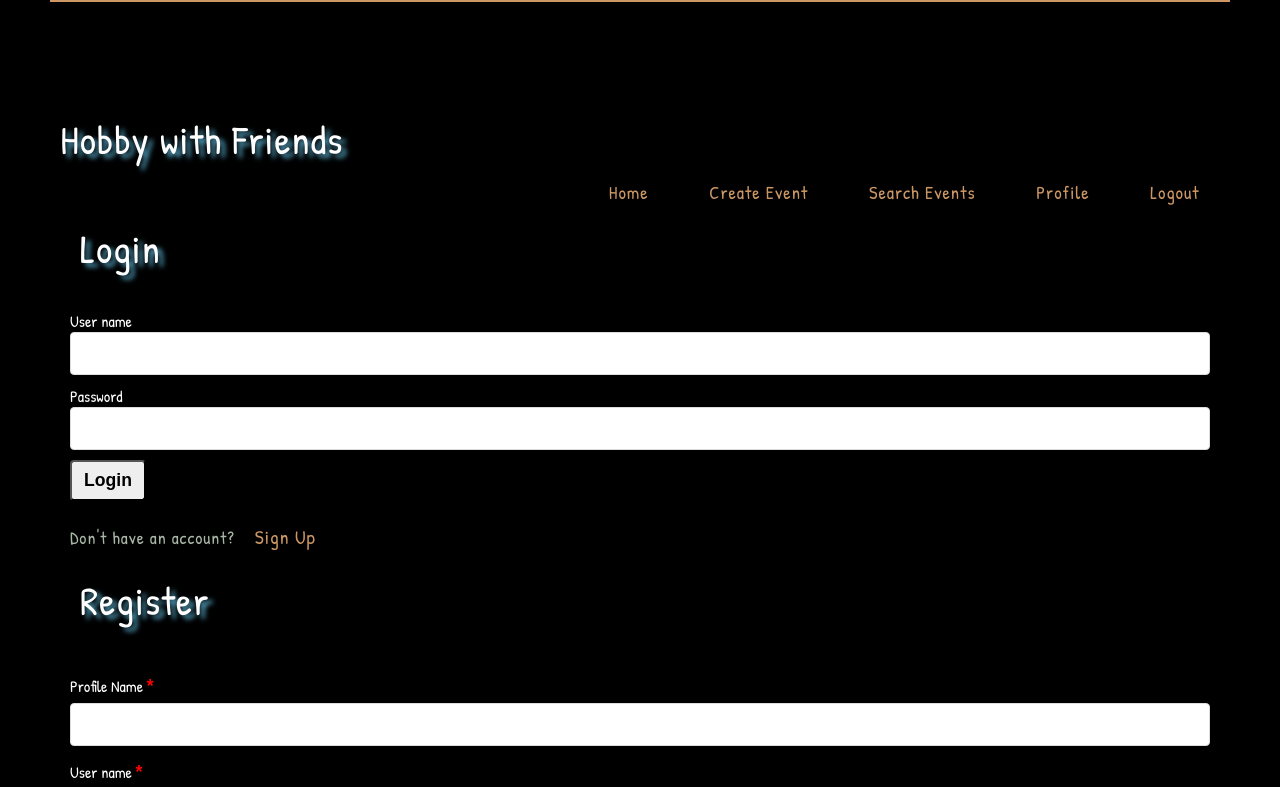
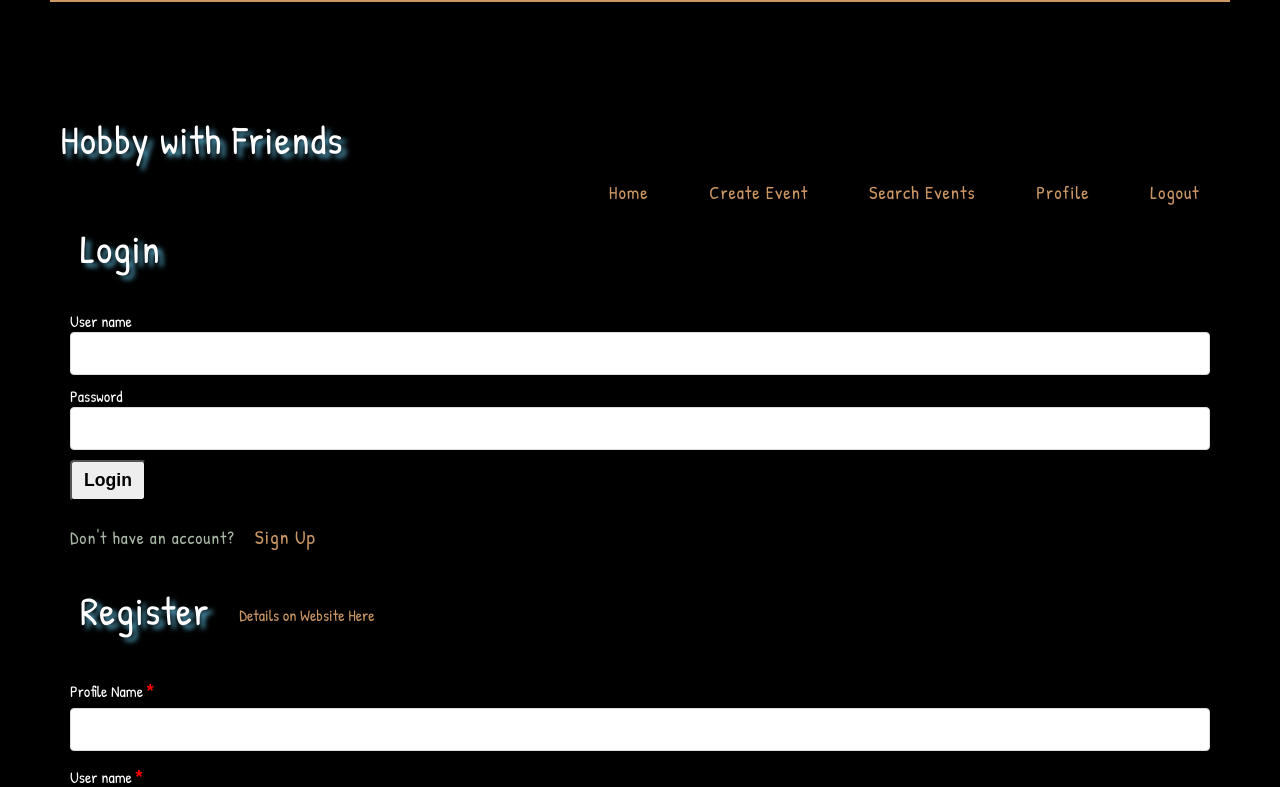
Before and after one commit to amichot/hobby-with-friends, a React (Create React App) app: page /register in a window 1280 px wide. Shown: the top 787 px of the page. Built offline with nearby package versions, Linux system fonts and the light colour scheme.

Commit message:
added description and read-me page

```diff
--- a/src/components/Header/Header.css
+++ b/src/components/Header/Header.css
@@ -63,7 +63,6 @@ nav ul {
 
 nav ul li {
     margin: 0px 0.3em;
-    display: inline-block;
     float: left;
 }
 
--- /dev/null
+++ b/src/routes/RegistrationPage/Registration.css
@@ -0,0 +1,18 @@
+.indent {
+    text-indent: 30px;
+  }
+
+#description {
+    display: none;
+
+  }
+
+.welcome {
+    padding-bottom: 10px;
+    padding-right: 20px;
+  }
+
+  .container {
+      display: flex;
+      align-items: center;
+  }
--- a/src/routes/RegistrationPage/RegistrationPage.js
+++ b/src/routes/RegistrationPage/RegistrationPage.js
@@ -4,14 +4,45 @@ import {Link} from 'react-router-dom';
 import {Section, Span} from '../../components/Utils/Utils';
 import RegistrationForm from '../../components/RegistrationForm/RegistrationForm';
 
+import './Registration.css';
+
 export default function RegistrationPage(props) {
   const handleRegistrationSuccess = user => {
     props.history.push('/');
   };
 
+  const toggleDescription = () => {
+    let showDescription = document.getElementById('description');
+    showDescription.style.display =
+      showDescription.style.display === 'block' ? 'none' : 'block';
+  };
+
   return (
     <Section className="RegistrationPage">
-      <h2 id="focus">Register</h2>
+      <div className="container">
+        <h2 id="focus" className="welcome">
+          Register
+        </h2>
+        <Link onClick={toggleDescription} to="#">
+          Details on Website Here
+        </Link>
+      </div>
+      <p id="description" className="indent">
+        Hobby with Friends is designed to connect you with others that enjoy
+        similar interests. Have you ever organized an event by sending a mass
+        text message that unavoidably leads to everyone's phone being spammed,
+        or simply showed up to your college gym looking for a pick-up game of
+        basketball to find it empty? This app excels at keeping you connected
+        and organized. Start by creating an account, then head over to your
+        profile page to add your interests. Your home page will show you the
+        events you created along with events that match your interests. Search
+        for events around you, find the one you like click the title to view the
+        full details of the event, then hit the join button to let the event
+        owner you will be attending. Creating an event has never been easier,
+        simply fill out the form and tell your friends about the website. As the
+        owner of the event, you will have the ability to remove users from the
+        event.
+      </p>
       <RegistrationForm
         onRegistrationSuccess={handleRegistrationSuccess}
         {...props}
```
Also changed, not shown: 1 other file (tests, documents, lock files or other folders).
